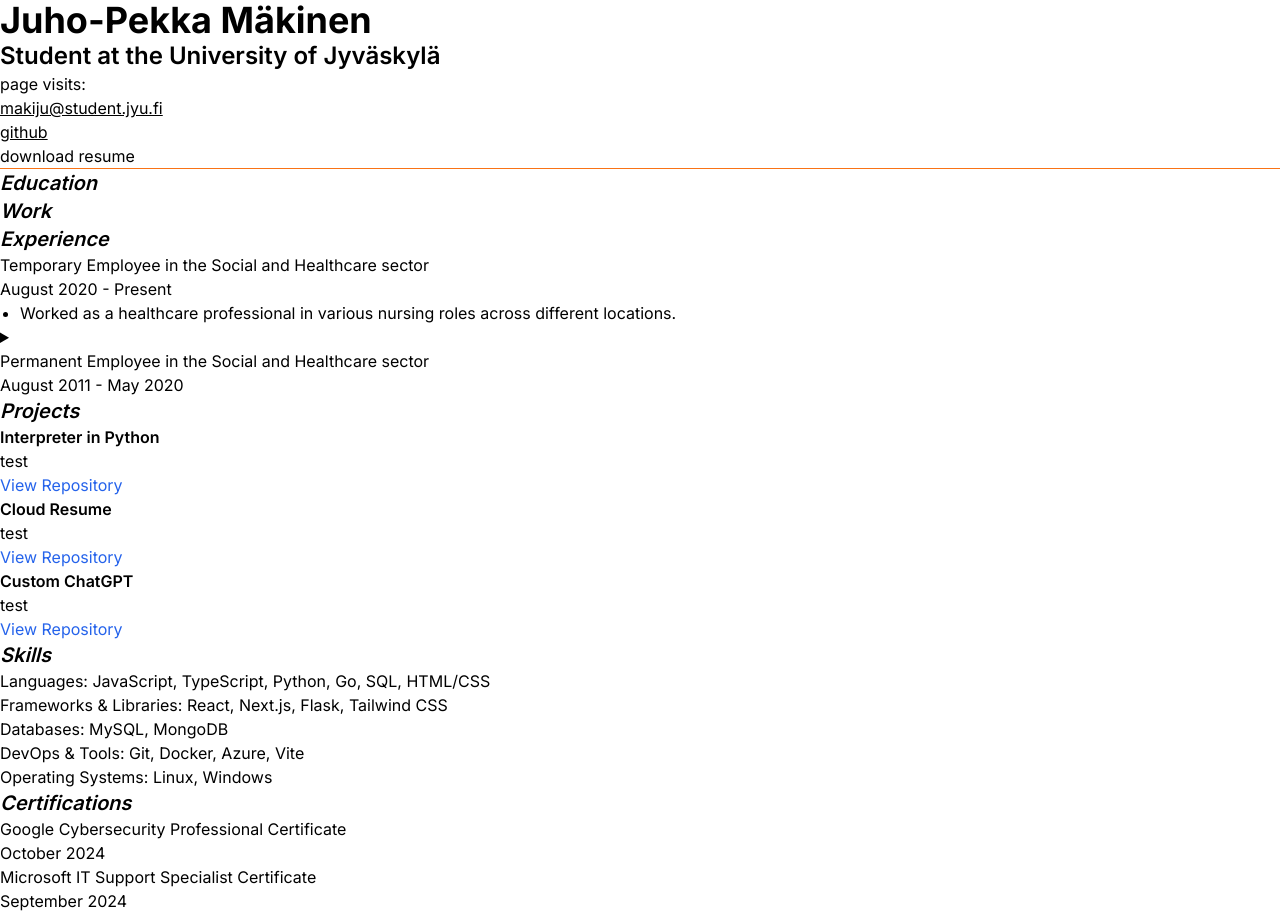
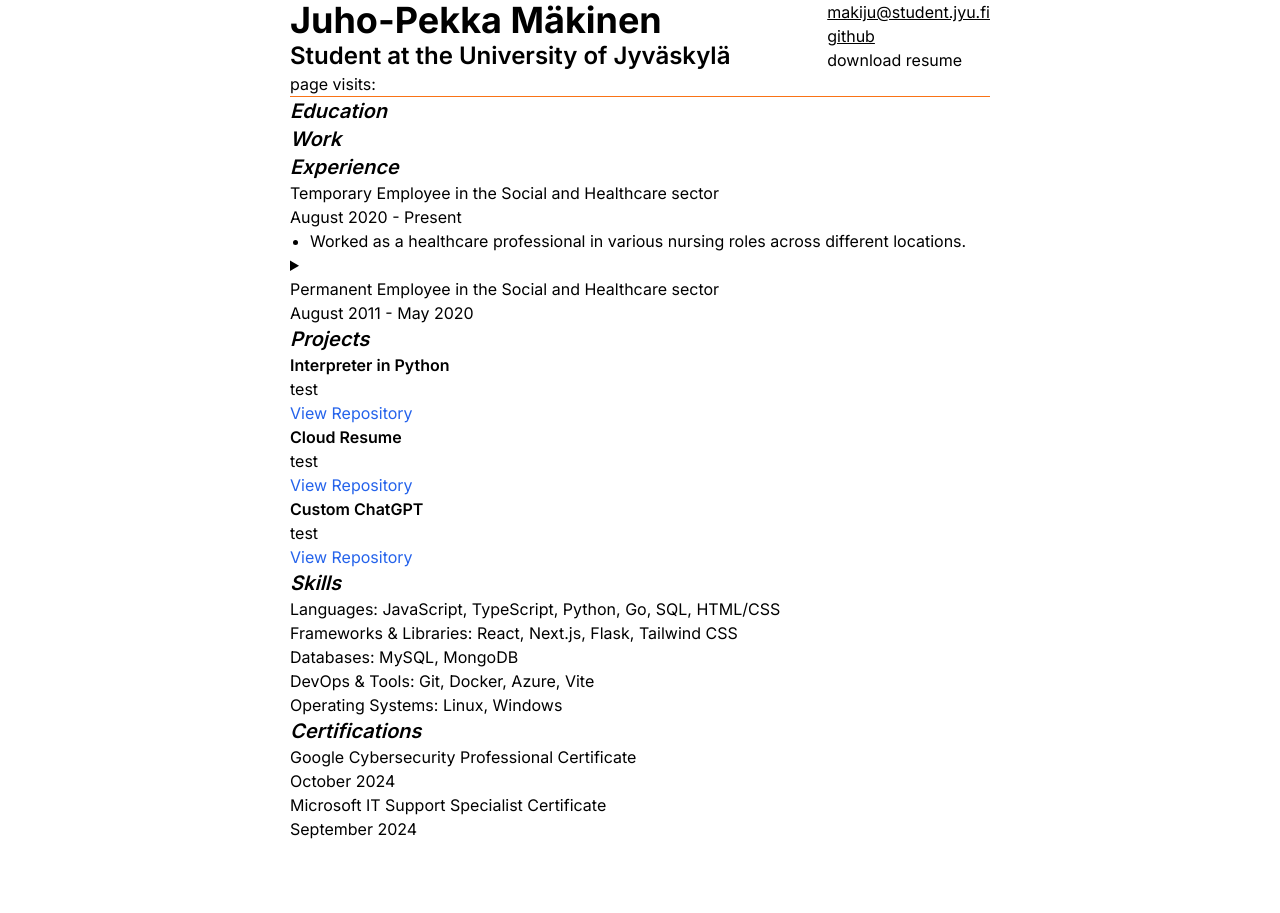
Before and after one commit to pullasuti87/cloud_resume, a Next.js app: page / in a window 1280 px wide. After the commit the page ends 841 px from the top, so only its background shows below. Built offline with nearby package versions, Linux system fonts and the light colour scheme.

Commit message:
css_added

```diff
--- a/app/page.tsx
+++ b/app/page.tsx
@@ -6,7 +6,7 @@ import Certifications from './Certifications';
 
 export default function Home() {
   return (
-    <div>
+    <div className='mx-auto max-w-[700px]'>
       <main>
         <div>
           <Details />
@@ -20,7 +20,7 @@ export default function Home() {
 
 function Details() {
   return (
-    <div>
+    <div className='flex justify-between'>
       <div>
         <h1 className="text-4xl font-bold">Juho-Pekka Mäkinen</h1>
         <h2 className="text-2xl font-semibold">
```
